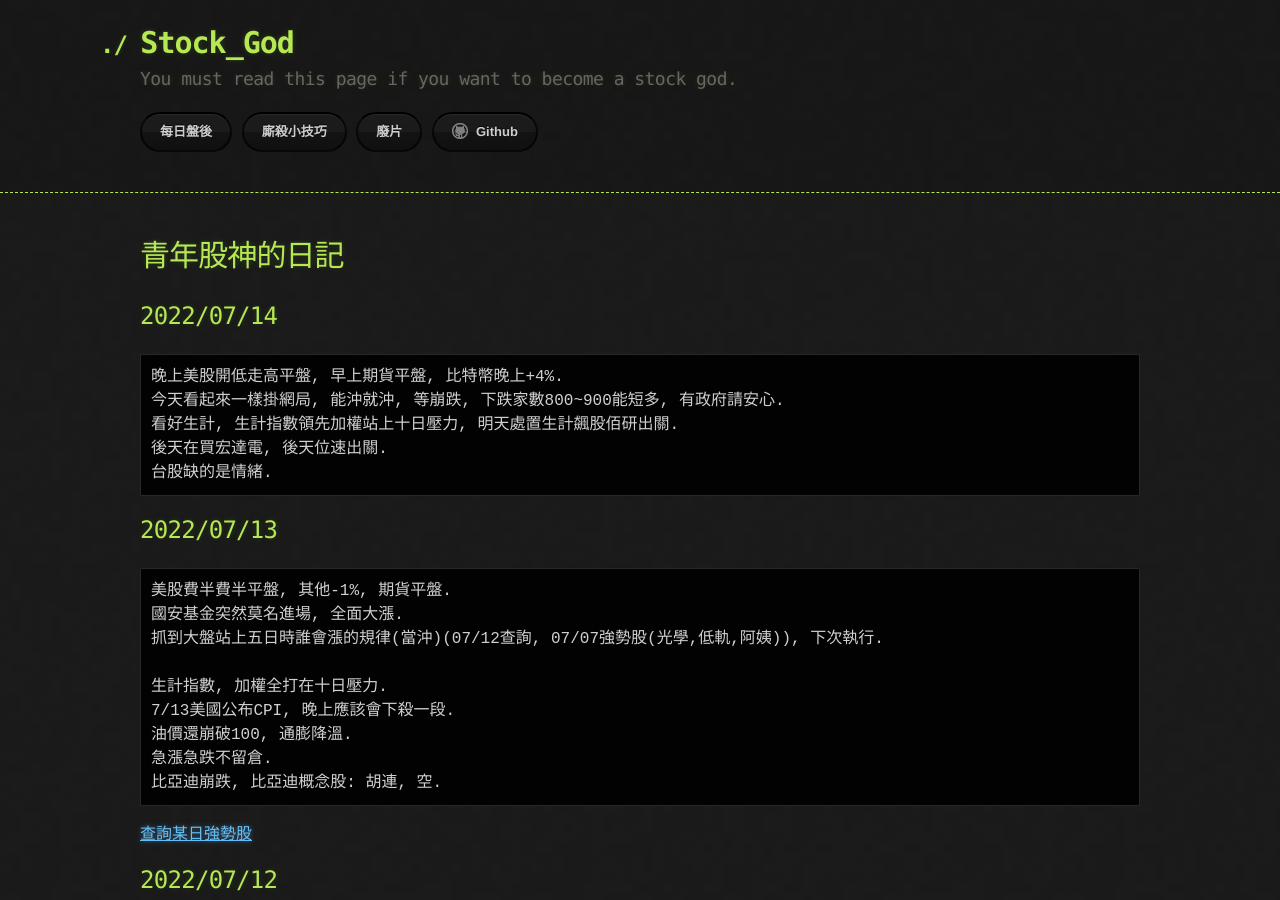
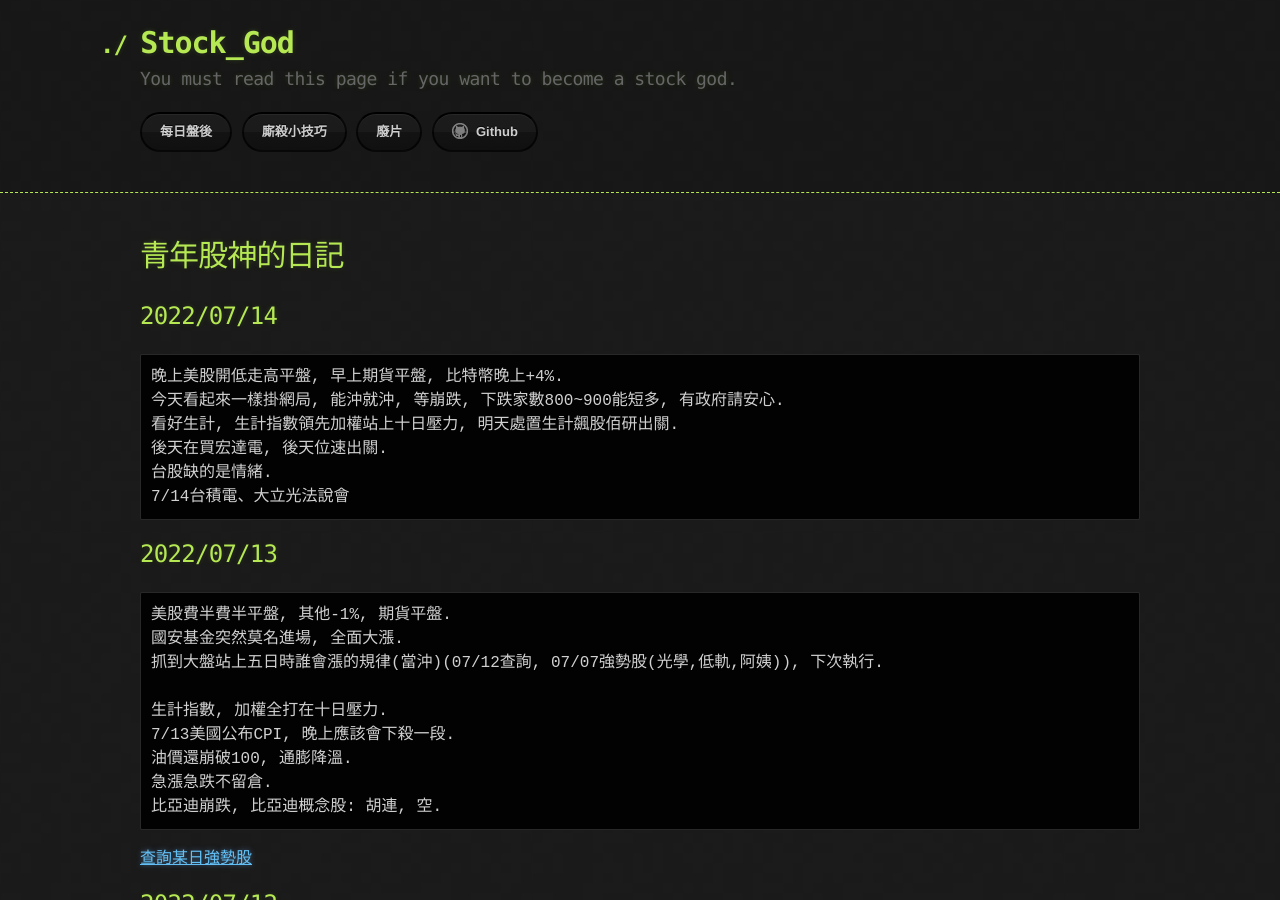
Before and after one commit to lepg5487/Stock_God, a Jekyll site: the page built from index.md, in a window 1280 px wide and 900 px high. Built offline with Jekyll 4.4.1, drawn with Linux system fonts in a browser that asks for light colours; our own code applies the rules of GitHub Pages for plain Markdown files.

Commit message:
Update index.md

````diff
--- a/index.md
+++ b/index.md
@@ -10,6 +10,7 @@ layout: testlayouts
 看好生計, 生計指數領先加權站上十日壓力, 明天處置生計飆股佰研出關.
 後天在買宏達電, 後天位速出關.
 台股缺的是情緒.
+7/14台積電、大立光法說會
 ```
 
 ## 2022/07/13
````
